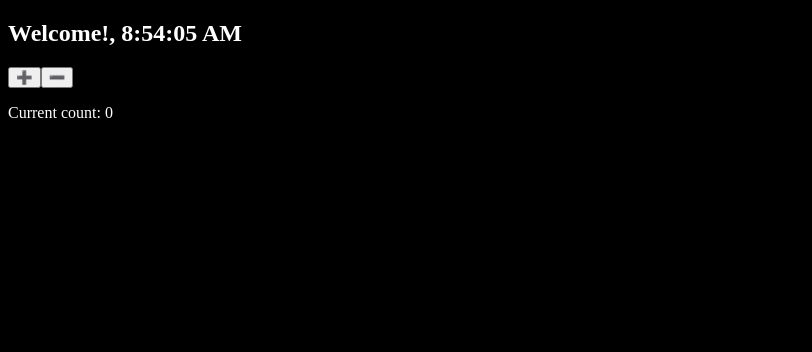
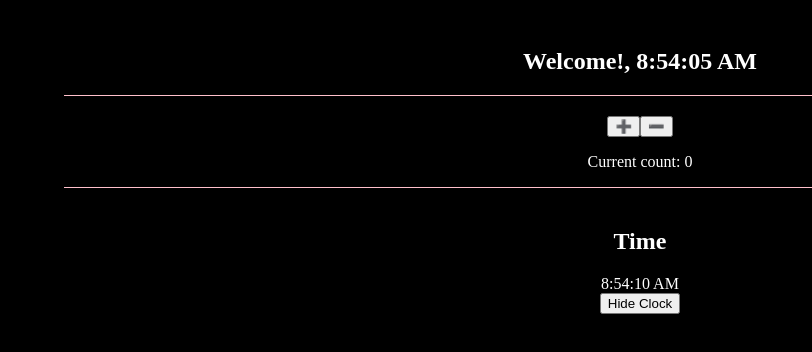
Before and after one commit to Fernando-Herrero/useEffect-react, a React (Vite) app: page / in a window 1280 px wide. Shown: the top 352 px of the page, without its empty margins (0-812 px from the left). Built offline with nearby package versions, Linux system fonts and the light colour scheme.

Commit message:
add AutoRefreshingClock component shows actual time

```diff
--- a/src/App.css
+++ b/src/App.css
@@ -1,4 +1,17 @@
 body {
     background-color: black;
     color: white;
+
 }
+
+.app-container > * {
+    margin: 0 auto;
+    max-width: 90vw;
+    text-align: center;
+    border-bottom: 1px solid pink ;
+    padding-top: 20px;
+}
+
+.app-container > *:last-child {
+    border-bottom: none;
+}
--- a/src/App.jsx
+++ b/src/App.jsx
@@ -1,12 +1,25 @@
+import { useState } from "react";
 import "./App.css";
+import { AutoRefreshingClock } from "./components/AutoRefreshingClock/AutoRefreshingClock";
 import { CounterPreview } from "./components/CounterPreview/CounterPreview";
 import { WelcomeMessage } from "./components/WelcomeMessage/WelcomeMessage";
 
 export const App = () => {
+	const [showClock, setShowCLock] = useState(true);
 	return (
-		<>
+		<div className="app-container">
 			<WelcomeMessage />
 			<CounterPreview />
-		</>
+			<div className="auto-refreshing-clock-container">
+				{showClock && <AutoRefreshingClock />}
+				<button
+					onClick={() => {
+						setShowCLock((prev) => !prev);
+					}}
+				>
+					{showClock ? "Hide Clock" : "Show Clock"}
+				</button>
+			</div>
+		</div>
 	);
 };
--- /dev/null
+++ b/src/components/AutoRefreshingClock/AutoRefreshingClock.jsx
@@ -0,0 +1,31 @@
+import { useEffect, useState } from "react";
+
+export const AutoRefreshingClock = () => {
+	const [time, setTime] = useState("");
+	const [seconds, setSeconds] = useState(0);
+
+	useEffect(() => {
+		const actualTime = setInterval(() => {
+			const hour = new Date();
+
+			setTime(hour.toLocaleTimeString());
+
+			setSeconds((prev) => {
+				const second = prev + 1;
+				console.log("Time is running", second);
+				return second;
+			});
+		}, 1000);
+
+		return () => {
+			clearInterval(actualTime);
+		};
+	}, []);
+
+	return (
+		<div className="auto-refreshing-clock">
+			<h2>Time</h2>
+			<span>{time}</span>
+		</div>
+	);
+};
```
